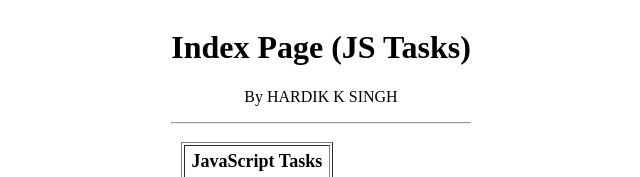
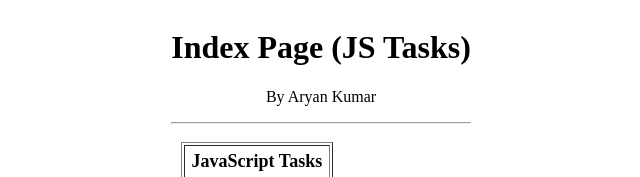
Before and after one commit to aryankumar5678/Mern-Stack, a plain HTML site: page index.html in a window 1280 px wide. Shown: the top 177 px of the page, 319-959 px from the left. Drawn offline with Linux system fonts and the light colour scheme.

Commit message:
Update index.html

```diff
--- a/index.html
+++ b/index.html
@@ -8,7 +8,7 @@
 <body style="display: flex; justify-content: center; ">
     <div>
         <h1 style="text-align: center;">Index Page (JS Tasks)</h1>
-        <p style="text-align: center;">By HARDIK K SINGH</p>
+        <p style="text-align: center;">By Aryan Kumar</p>
         <hr>
         <div style="display: flex;">
 
```
